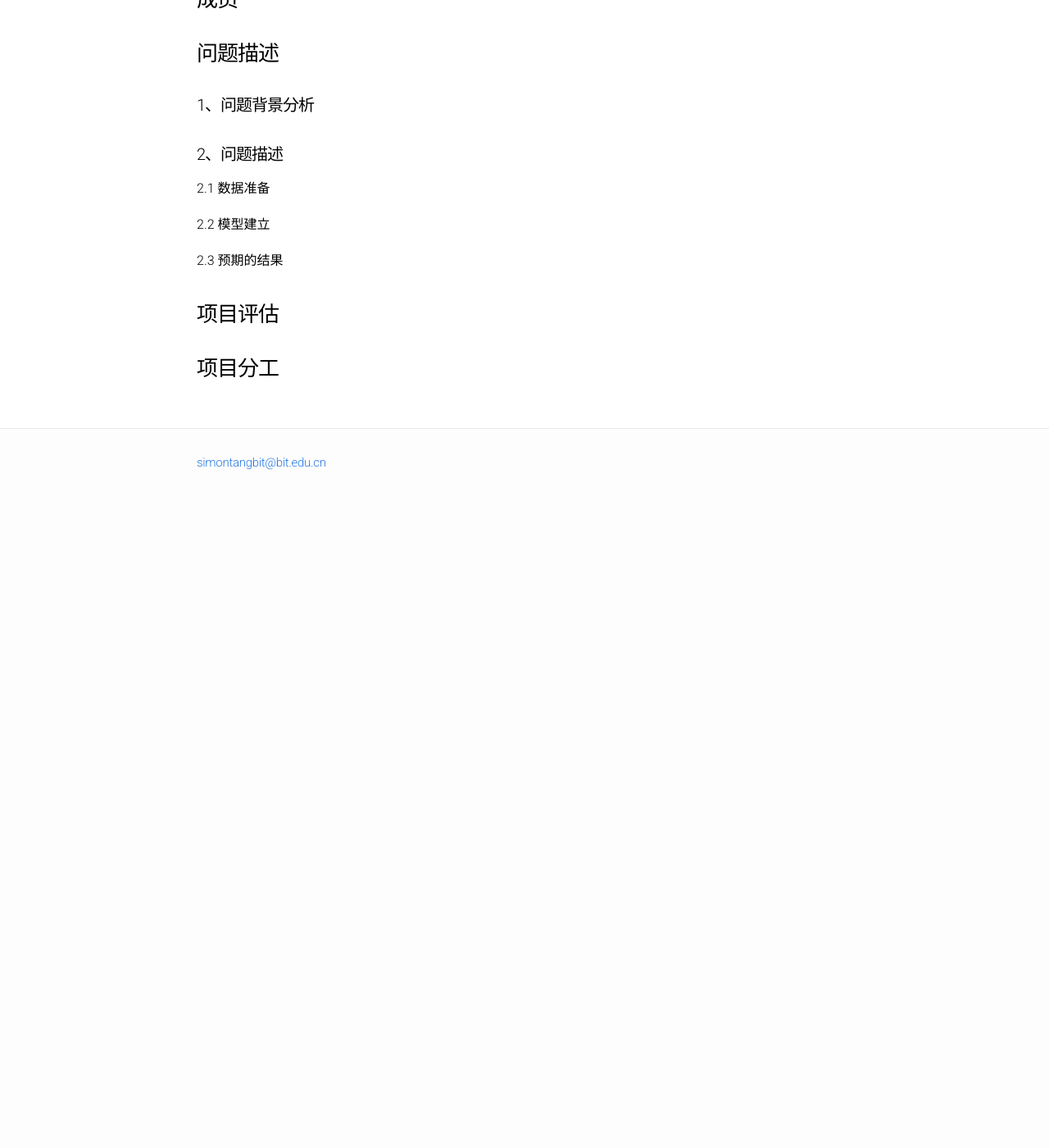
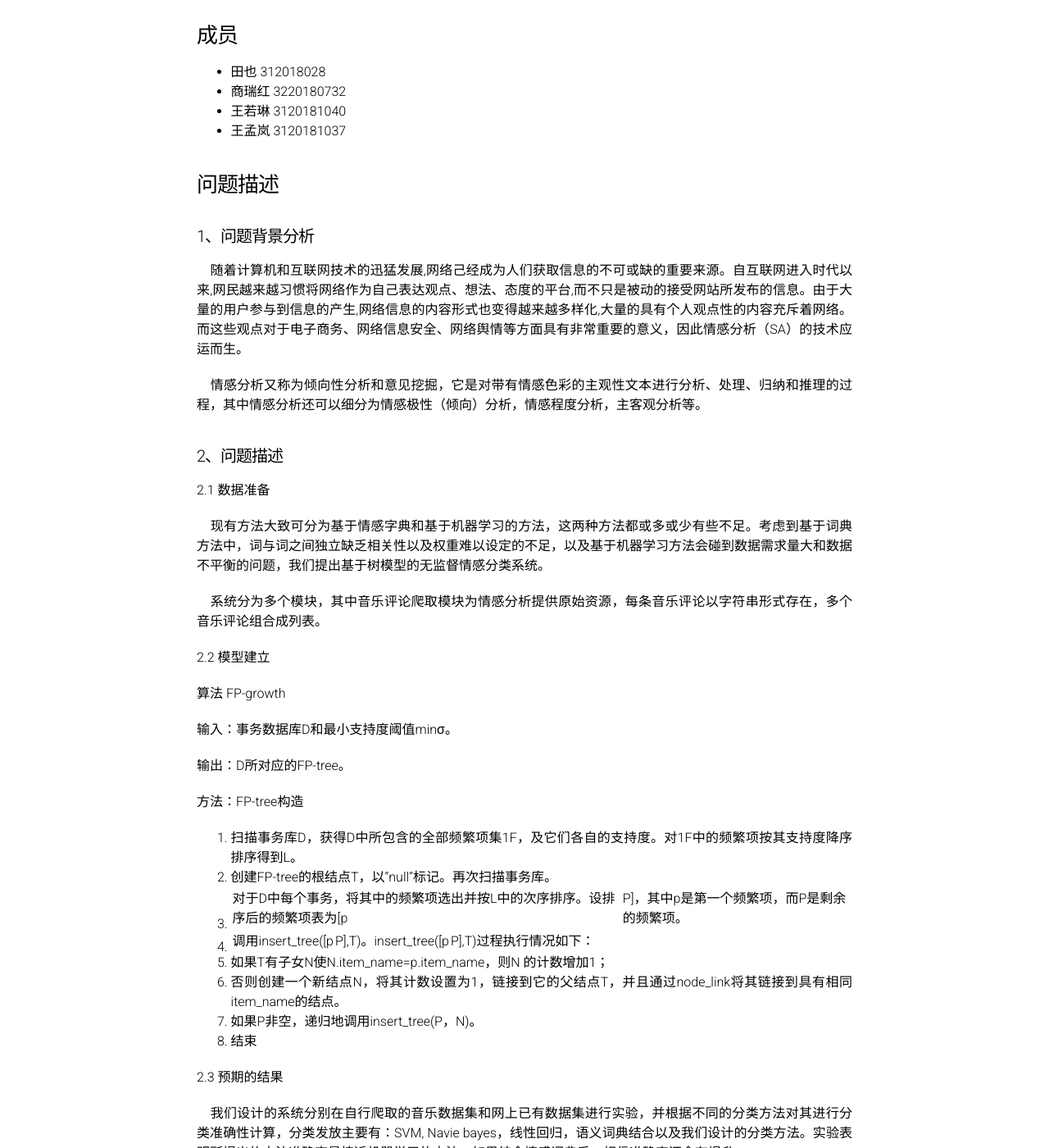
Before and after one commit to BITDM/bitdm.github.io, a Jekyll site: the page built from 2019/projects/P05/proposal.md, in a window 1280 px wide and 1400 px high, scrolled down 270 px. Shown: the whole window at 82% size. Built offline with Jekyll 4.4.1, drawn with Linux system fonts in a browser that asks for light colours; before the commit the page ends 900 px from its top, so only the background shows below that; some of the changed text lies outside the part shown.

Commit message:
Update proposal.md (#353)
* Update proposal.md

* Update proposal.md

```diff
--- a/2019/projects/P05/proposal.md
+++ b/2019/projects/P05/proposal.md
@@ -7,23 +7,70 @@ permalink: /2019/projects/p05/proposal/
 > 注意: 上方的内容不要删除
 
 ## 项目题目
-
+基于树模型的网易云音乐评论情感分析
 
 ### 成员
-
+* 田也 312018028
+* 商瑞红 3220180732
+* 王若琳 3120181040
+* 王孟岚 3120181037
 
 ### 问题描述
 
 #### 1、问题背景分析
 
+&ensp;&ensp;随着计算机和互联网技术的迅猛发展,网络己经成为人们获取信息的不可或缺的重要来源。自互联网进入时代以来,网民越来越习惯将网络作为自己表达观点、想法、态度的平台,而不只是被动的接受网站所发布的信息。由于大量的用户参与到信息的产生,网络信息的内容形式也变得越来越多样化,大量的具有个人观点性的内容充斥着网络。而这些观点对于电子商务、网络信息安全、网络舆情等方面具有非常重要的意义，因此情感分析（SA）的技术应运而生。
+
+&ensp;&ensp;情感分析又称为倾向性分析和意见挖掘，它是对带有情感色彩的主观性文本进行分析、处理、归纳和推理的过程，其中情感分析还可以细分为情感极性（倾向）分析，情感程度分析，主客观分析等。
+
 #### 2、问题描述
+2.1 数据准备
 
-2.1 数据准备
+&ensp;&ensp;现有方法大致可分为基于情感字典和基于机器学习的方法，这两种方法都或多或少有些不足。考虑到基于词典方法中，词与词之间独立缺乏相关性以及权重难以设定的不足，以及基于机器学习方法会碰到数据需求量大和数据不平衡的问题，我们提出基于树模型的无监督情感分类系统。
+
+&ensp;&ensp;系统分为多个模块，其中音乐评论爬取模块为情感分析提供原始资源，每条音乐评论以字符串形式存在，多个音乐评论组合成列表。
 
 2.2 模型建立
 
+算法 FP-growth
+
+输入：事务数据库D和最小支持度阈值minσ。
+
+输出：D所对应的FP-tree。
+
+方法：FP-tree构造
+
+1.	扫描事务库D，获得D中所包含的全部频繁项集1F，及它们各自的支持度。对1F中的频繁项按其支持度降序排序得到L。
+
+2.	创建FP-tree的根结点T，以“null”标记。再次扫描事务库。
+
+3.	对于D中每个事务，将其中的频繁项选出并按L中的次序排序。设排序后的频繁项表为[p|P]，其中p是第一个频繁项，而P是剩余的频繁项。
+
+4.	调用insert_tree([p|P],T)。insert_tree([p|P],T)过程执行情况如下：
+
+5.	如果T有子女N使N.item_name=p.item_name，则N 的计数增加1；
+
+6.	否则创建一个新结点N，将其计数设置为1，链接到它的父结点T，并且通过node_link将其链接到具有相同item_name的结点。
+
+7.	如果P非空，递归地调用insert_tree(P，N)。
+
+8.	结束
+
 2.3 预期的结果
+
+&ensp;&ensp;我们设计的系统分别在自行爬取的音乐数据集和网上已有数据集进行实验，并根据不同的分类方法对其进行分类准确性计算，分类发放主要有：SVM, Navie bayes，线性回归，语义词典结合以及我们设计的分类方法。实验表明所提出的方法准确率最接近机器学习的方法，如果结合情感词典后，相信准确率还会有提升。
 
 ### 项目评估
 
++ 该方法比传统的基于语义词典的方法在准确率上有较大的提升；
+
++ 方法考虑到了词语与词语之间的关联性，权重可靠，相比与机器学习的方法，我们的方法更为显性；
+
++ 机器学习方法需要大量的平衡的标签数据，比较大的计算资源，速度较慢，我们的方法实现速度快，方法简单。
+
 ### 项目分工
+
+* 田也 312018028 &ensp; 数据获取、系统设计实现 文档编写
+* 商瑞红 3220180732 &ensp; 算法设计与实现
+* 王若琳 3120181040 &ensp; 预测结果分析 文档编写
+* 王孟岚 3120181037 &ensp; 数据分析、数据处理
```
